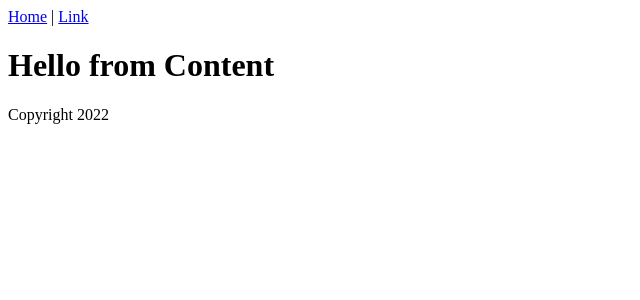
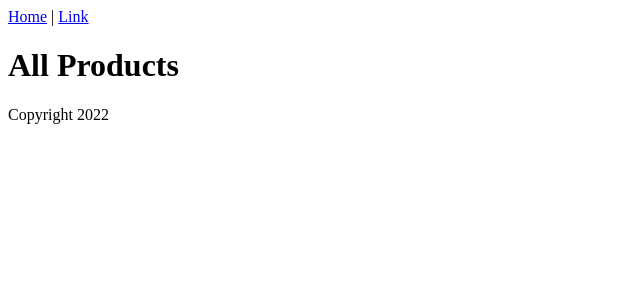
Before and after one commit to makbusher/mini-capstone-frontend, a React (Vite) app: page / in a window 1280 px wide. Shown: the top 300 px of the page, without its empty margins (0-640 px from the left). Built offline with nearby package versions, Linux system fonts and the light colour scheme.

Commit message:
hardcode data in content(for index)

```diff
--- a/src/Content.jsx
+++ b/src/Content.jsx
@@ -1,7 +1,14 @@
+import { ProductsIndex } from "./ProductsIndex";
+
 export function Content() {
+  const products = [
+    {id: 1, name: "book", price: 15.00, description: "a book you can read", inventory: 5},
+    {id: 2, name: "shirt", price: 15.00, description: "a shirt you can wear", inventory: 10}
+  ]
+
   return (
     <div>
-      <h1>Hello from Content</h1>
+      <ProductsIndex products={products}/>
     </div>
   );
 }
--- /dev/null
+++ b/src/ProductsIndex.jsx
@@ -0,0 +1,7 @@
+export function ProductsIndex() {
+  return (
+    <div>
+      <h1>All Products</h1>
+    </div>
+  );
+}
```
